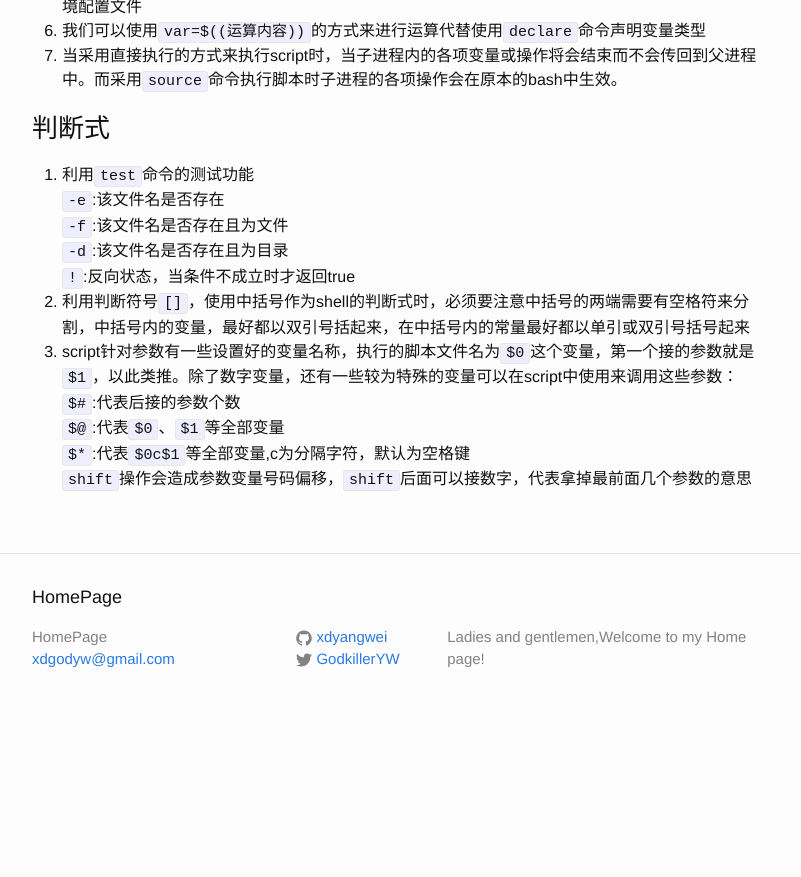
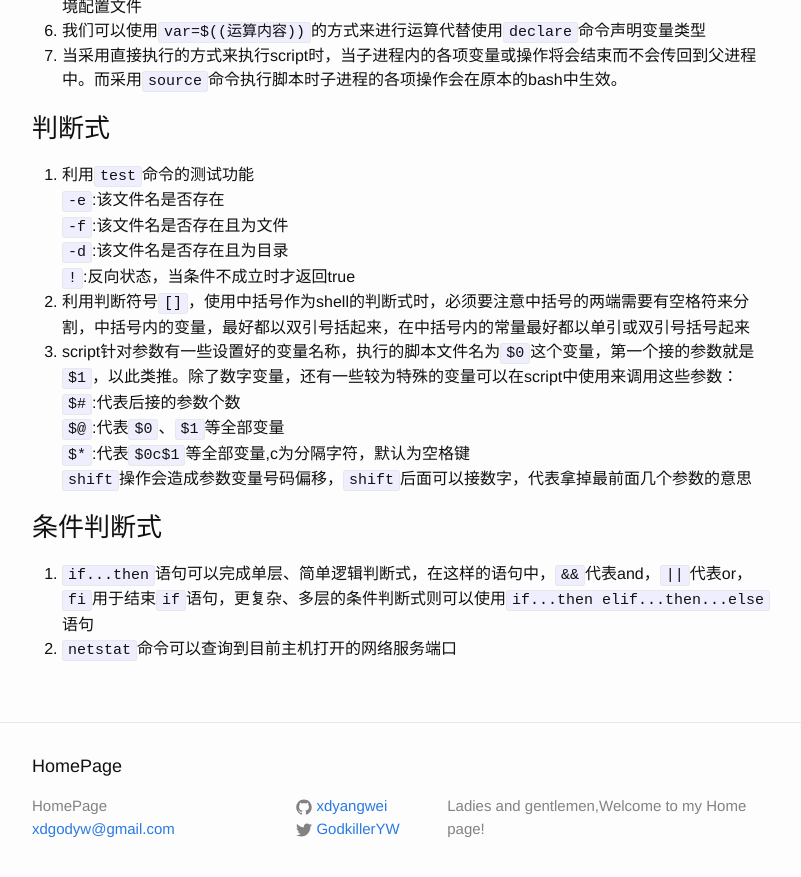
Before and after one commit to xdyangwei/xdyangwei.github.io, a Jekyll site: the page built from _posts/2019-7-9-学习shell script.md, in a window 1280 px wide and 900 px high, scrolled down 597 px. Shown: the top 877 px of the window, without its empty margins (238-1039 px from the left). Built offline with Jekyll 4.4.1, drawn with Linux system fonts in a browser that asks for light colours; our own code applies the rules of GitHub Pages for plain Markdown files; before the commit the page ends 1328 px from its top, so only the background shows below that.

Commit message:
add the tips of if..then of shell script

```diff
--- a/_posts/2019-7-9-学习shell script.md
+++ b/_posts/2019-7-9-学习shell script.md
@@ -25,3 +25,7 @@
 `$@`:代表`$0`、`$1`等全部变量
 `$*`:代表`$0c$1`等全部变量,c为分隔字符，默认为空格键
 `shift`操作会造成参数变量号码偏移，`shift`后面可以接数字，代表拿掉最前面几个参数的意思
+
+### 条件判断式
+1. `if...then`语句可以完成单层、简单逻辑判断式，在这样的语句中，`&&`代表and，`||`代表or，`fi`用于结束`if`语句，更复杂、多层的条件判断式则可以使用`if...then elif...then...else`语句
+2. `netstat`命令可以查询到目前主机打开的网络服务端口
```
